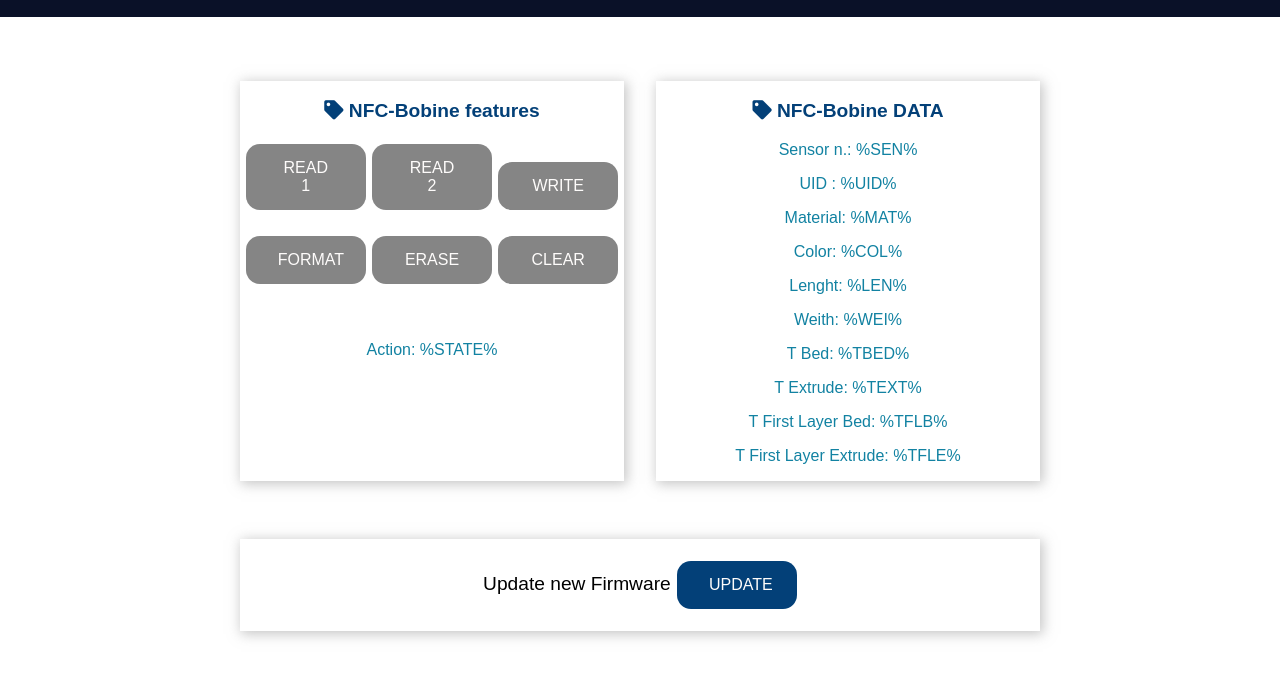
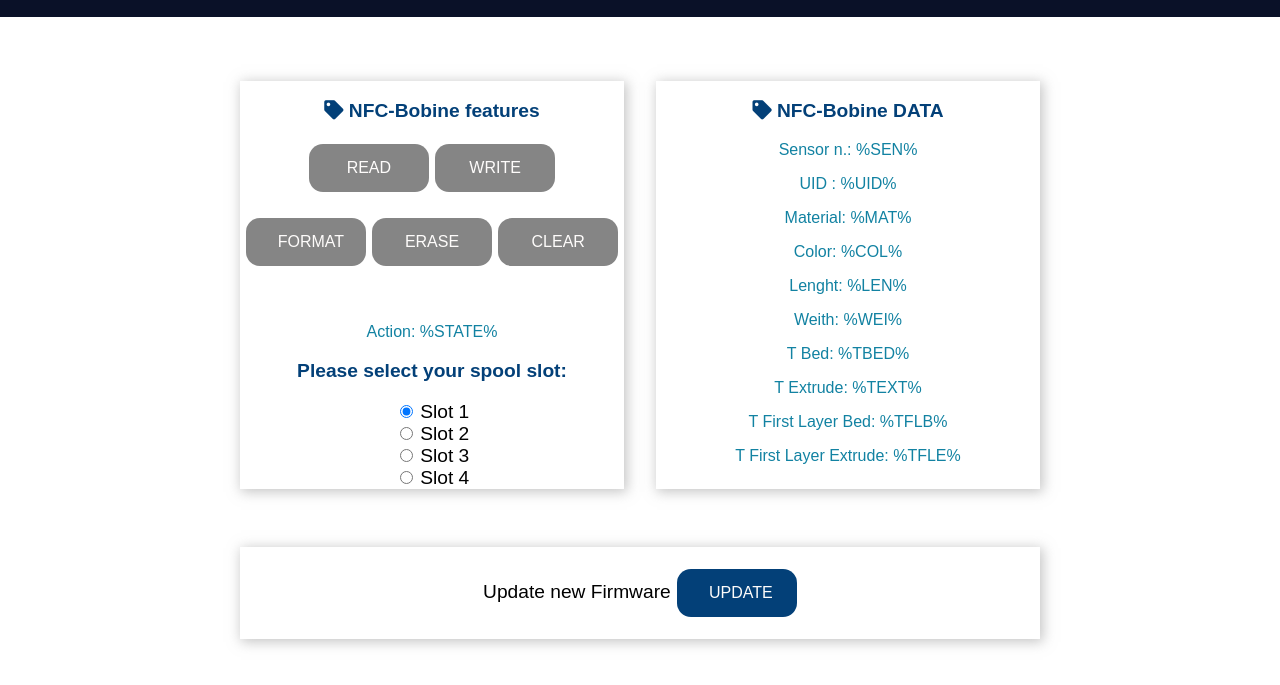
Before and after one commit to Ricky1966/NFC-Spools, a plain HTML site: page NFC-SPOOLS-ESP32/data/index.html in a window 1280 px wide. Shown: the part 55-740 px from the top of the page. Drawn offline with Linux system fonts and the light colour scheme.

Commit message:
Update index.html

```diff
--- a/NFC-SPOOLS-ESP32/data/index.html
+++ b/NFC-SPOOLS-ESP32/data/index.html
@@ -14,19 +14,30 @@
     <div class="content">
       <div class="card-grid">
         <div class="card">
-          <p class="card-title"><i class="fas fa-tag"></i> NFC-Bobine features </p>
+          <form>
+            <p class="card-title"><i class="fas fa-tag"></i> NFC-Bobine features </p>
           <p>
-            <a href="read1"><button class="button-off" allign ="center">READ 1</button></a>
-            <a href="read2"><button class="button-off" allign ="center">READ 2</button></a>
-            <a href="write"><button class="button-off" allign = "center">WRITE</button></a>
+            <a href="read1"><button class="button-off" allign ="center"  name="function" value="read">READ</button></a>
+            <a href="write"><button class="button-off" allign = "center" name="function" value="write">WRITE</button></a>
             <br><br>
-            <a href="format"><button class="button-off" allign ="center">FORMAT</button></a>
-            <a href="erase"><button class="button-off"allign ="center">ERASE</button></a>
-            <a href="clear"><button class="button-off"allign ="center">CLEAR</button></a>
+            <a href="format"><button class="button-off" allign ="center" name="function" value="format">FORMAT</button></a>
+            <a href="erase"><button class="button-off" allign ="center"  name="function" value="erase">ERASE</button></a>
+            <a href="clear"><button class="button-off" allign ="center" name="function" value="clear">CLEAR</button></a>
           </p>
           <br>
           <p class="state">Action: %STATE%</p>
+            <p class="card-title">Please select your spool slot:</p>
+            <input type="radio" name="sensor_n" value="1" class="state" checked="checked" >
+            <label for="html">Slot 1</label><br>
+            <input type="radio" name="sensor_n" value="2" class="state">
+            <label for="html">Slot 2</label><br>
+            <input type="radio" name="sensor_n" value="3" class="state">
+            <label for="html">Slot 3</label><br>
+            <input type="radio" name="sensor_n" value="4" class="state">
+            <label for="html">Slot 4</label><br>
       </div>
+    </form>
+
       <div class="card">
         <p class="card-title"><i class="fas fa-tag"></i> NFC-Bobine DATA </p>
         <p class="state">Sensor n.: %SEN%</p>
```
